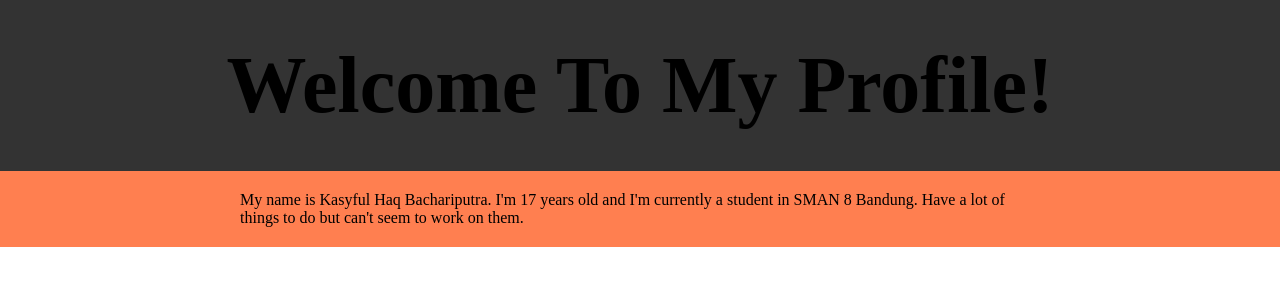
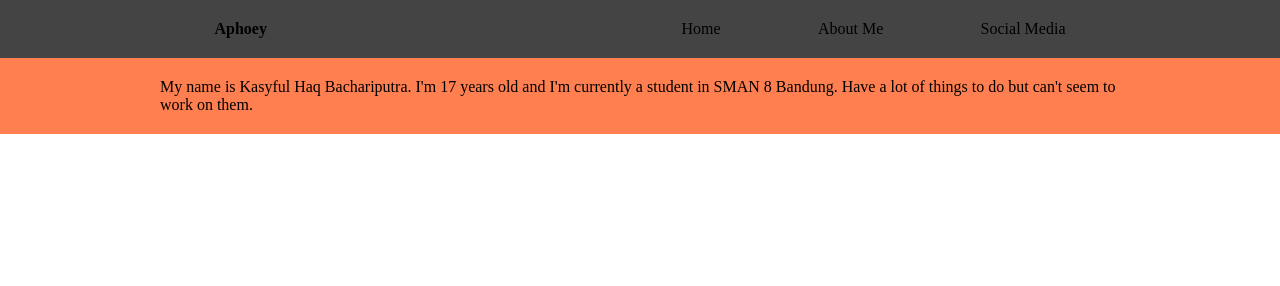
Before and after one commit to DatBoiSUS-Baka/Aphoey-Profile-Page, a plain HTML site: page index.html in a window 1280 px wide. Drawn offline with Linux system fonts and the light colour scheme.

Commit message:
ganti dikit

```diff
--- a/index.html
+++ b/index.html
@@ -8,7 +8,14 @@
     <link rel="stylesheet" href="stlyes.css">
 </head>
 <body>
-    <h1>Welcome To My Profile!</h1>
+    <nav>
+        <h4>Aphoey</h4>
+        <ul>
+            <li><a href="">Home</a></li>
+            <li><a href="">About Me</a></li>
+            <li><a href="">Social Media</a></li>
+        </ul>
+    </nav>
     <div class="description">My name is Kasyful Haq Bachariputra. I'm 17 years old and I'm currently a student in SMAN 8 Bandung. Have a lot of things to do but can't seem to work on them.</div>
 </body>
 </html>
--- a/stlyes.css
+++ b/stlyes.css
@@ -3,17 +3,33 @@
     padding: 0;
 }
 
-h1 {
+/* Navbar */
+nav {
     display: flex;
-    justify-content: center;
-    padding: 0.5em 1em;
-    font-size: 80px;
-    background-color: #333;
+    justify-content: space-evenly;
+    background-color: #444;
+    padding: 20px 0;
 }
 
+nav ul {
+    display: flex;
+    list-style: none;
+    justify-content: space-between;
+    width: 30%;
+    padding-left: 200px;
+}
+
+nav a {
+    text-decoration: none;
+    color: black;
+}
+
+/* nav h4 {
+    display: flex;
+} */
 .description {
     display: flex;
     justify-content: center;
-    padding: 20px 15em;
+    padding: 20px 10em;
     background-color: coral;
 }
```
